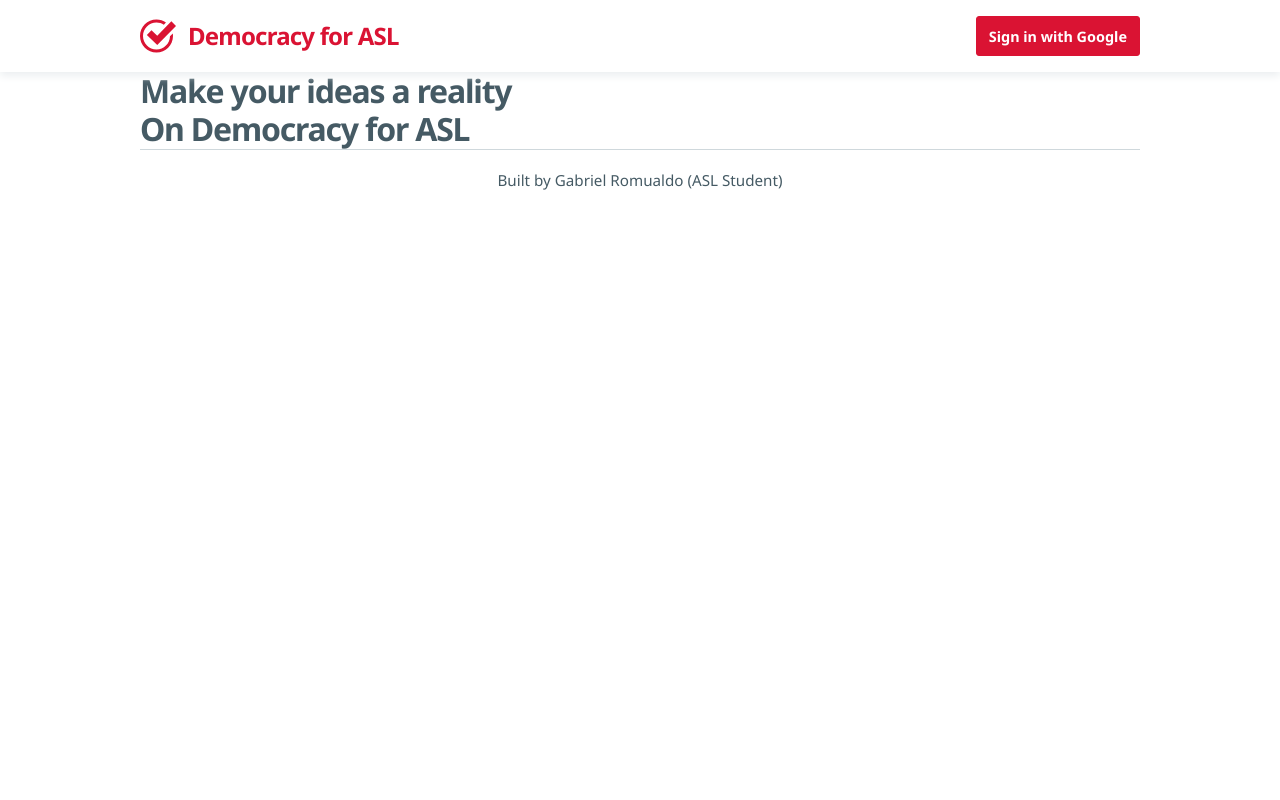
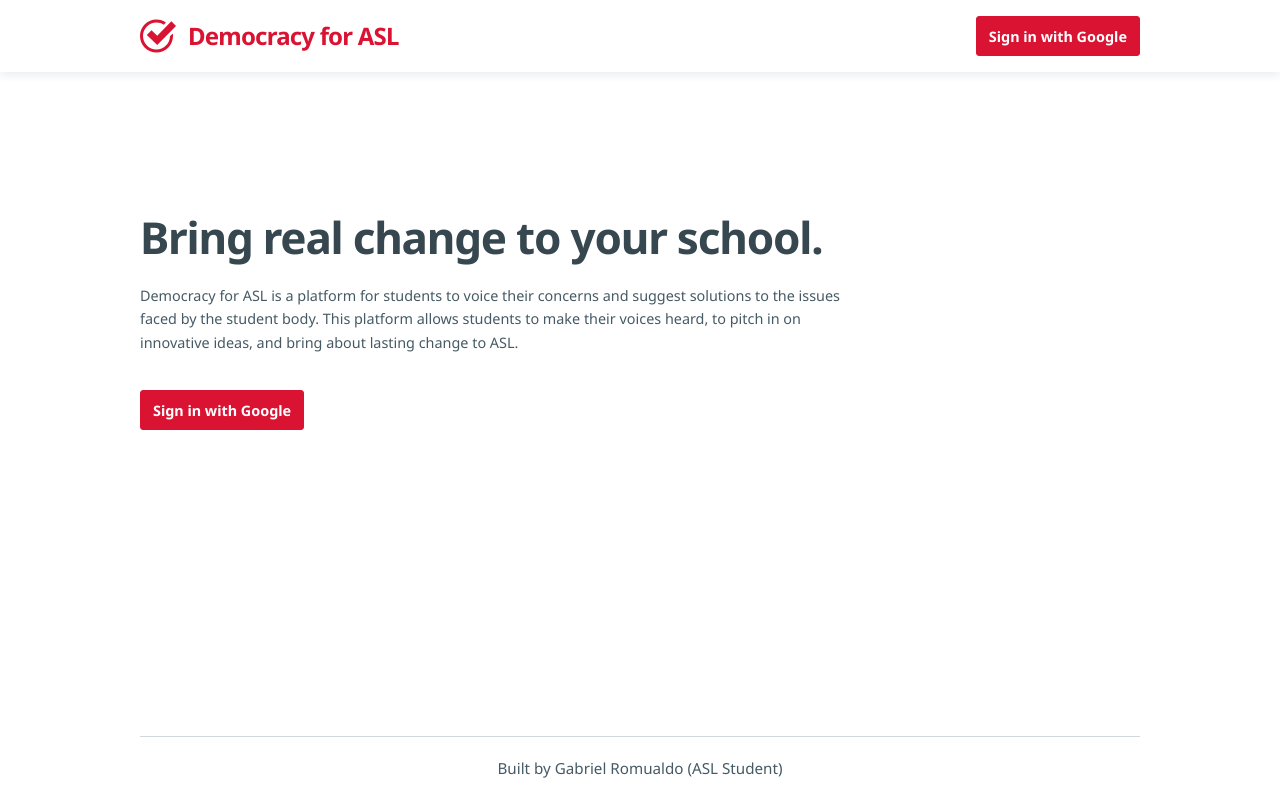
Before and after one commit to gaberomualdo/your-voice-your-vote, a PHP site: page / in a window 1280 px wide. Run offline with PHP 8.4, Linux system fonts and the light colour scheme; some libraries are stand-ins or nearby versions.

Commit message:
started homepage html and css

```diff
--- a/assets/css/main.css
+++ b/assets/css/main.css
@@ -21,6 +21,7 @@ h6 { line-height: 1.6;  letter-spacing: 0; }
     --light-color: #CFD8DC;
     --lighter-color: #ECEFF1;
     --text-color: #455A64;
+    --dark-text-color: #37474F;
     --light-text-color: #78909C;
     --lighter-text-color: #90A4AE;
     --error-color: #DA1333;
@@ -207,6 +208,7 @@ body > nav > ul > input.search:focus:not(:placeholder-shown) {
 /* footer */
 body > footer {
     padding-bottom: 1.25rem;
+    height: 4rem;
 }
 
 /* footer separator */
@@ -220,7 +222,12 @@ body > footer > hr {
 /* credits on the left */
 body > footer > p.credits {
     float: left;
+}
+
+/* style text elements */
+body > footer > p.credits, body > footer > p.credits {
     font-size: 0.95rem;
+    line-height: calc(1.5rem - 1px);
 }
 
 /* links on the right */
@@ -235,7 +242,6 @@ body > footer > ul.links > a {
     text-decoration: none;
     cursor: pointer;
     opacity: 0.9;
-    font-size: 0.95rem;
 }
 body > footer > ul.links > a:hover {
     color: var(--dark-color);
--- a/assets/css/pages/index.css
+++ b/assets/css/pages/index.css
@@ -0,0 +1,72 @@
+/* style container height and padding */
+body > div.container {
+    height: calc(100vh - 8.5rem);
+    padding-top: calc((100vh - 8.5rem - 25rem) / 2);
+}
+
+/* style columns */
+body > div.container > div.col {
+    display: block;
+    float: left;
+    width: 50%;
+}
+
+/* style left column and children */
+body > div.container > div.col:first-child {
+    width: 70%;
+}
+
+/* style catchy header */
+body > div.container > div.col:first-child > h1.catchy_header {
+    font-size: 2.75rem;
+    line-height: 1.5;
+    font-weight: bold;
+    margin-bottom: 0.875rem;
+    color: var(--dark-text-color);
+}
+
+/* style text below header */
+body > div.container > div.col:first-child > h1.catchy_header ~ p {
+    font-size: 0.9rem;
+    line-height: 1.625;
+}
+
+/* style login button (same styles as navbar login button) */
+body > div.container > div.col:first-child > button.login_alias {
+    margin-top: 2.25rem;
+    height: 2.5rem;
+    line-height: calc(2.5rem - 1px);
+    font-size: 0.9rem;
+    padding: 0 0.75rem;
+    background-color: var(--theme-color);
+    border: 1px solid var(--theme-color);
+    color: #fff;
+    transition: border-color 0.15s ease-in-out, background-color 0.15s ease-in-out;
+    border-radius: 3px;
+    box-sizing: border-box;
+    vertical-align: top;
+    font-weight: bold;
+    cursor: pointer;
+}
+
+body > div.container > div.col:first-child > button.login_alias:hover {
+    background-color: var(--dark-color);
+    border-color: var(--dark-color);
+}
+
+/* style right column and image (child) */
+body > div.container > div.col:nth-child(2) {
+    width: 30%;
+    box-sizing: border-box;
+    padding-left: 2.5rem;
+}
+
+/* mobile view (don't display second column) */
+@media only screen and (max-width: 850px) {
+    body > div.container > div.col:first-child {
+        width: 100%;
+    }
+    body > div.container > div.col:nth-child(2) {
+        display: none;
+    }
+}
--- a/assets/js/pages/index.js
+++ b/assets/js/pages/index.js
@@ -1,4 +1,9 @@
 // this is the JavaScript file only used in the index.php file
+
+// trigger first login button from login button in container
+document.querySelector("body > div.container > div.col:first-child > button.login_alias").addEventListener("click", () => {
+    document.querySelector("body > nav > ul > button.login").click();
+});
 
 // function for displaying authentication/sign-in error
 const displayAuthenticationError = (errorMessage) => {
@@ -45,7 +50,7 @@ firebase.auth().getRedirectResult().catch((error) => {
 })
 
 // login with Google when button is clicked
-document.querySelector("body > nav > ul > button").addEventListener("click", () => {
+document.querySelector("body > nav > ul > button.login").addEventListener("click", () => {
     // before anything happens, run basic error checks;
     // all errors found will be displayed in error box,
     // and the login will be aborted.
--- a/index.php
+++ b/index.php
@@ -11,9 +11,16 @@
 
         <!-- site content and container DIV -->
         <div class="container">
-            <!-- landing page with catchy header -->
-            <h1>Make your ideas a reality<br>On Democracy for ASL</h1>
+            <div class="col">
+                <!-- landing page (left side) with catchy header, text, and login button -->
+                <h1 class="catchy_header">Bring real change to your school.</h1>
+                <p class=""><?php include "assets/txt/site_title.txt"; ?> is a platform for students to voice their concerns and suggest solutions to the issues faced by the student body. This platform allows students to make their voices heard, to pitch in on innovative ideas, and bring about lasting change to ASL.</p>
+                <!-- note that this login button simply triggers the other login button -->
+                <button class="login_alias">Sign in with Google</button>
+            </div>
+            <div class="col">
 
+            </div>
         </div>
 
         <!-- include footer -->
```
Also changed, not shown: assets/img/hero_image_homepage.png (added).
